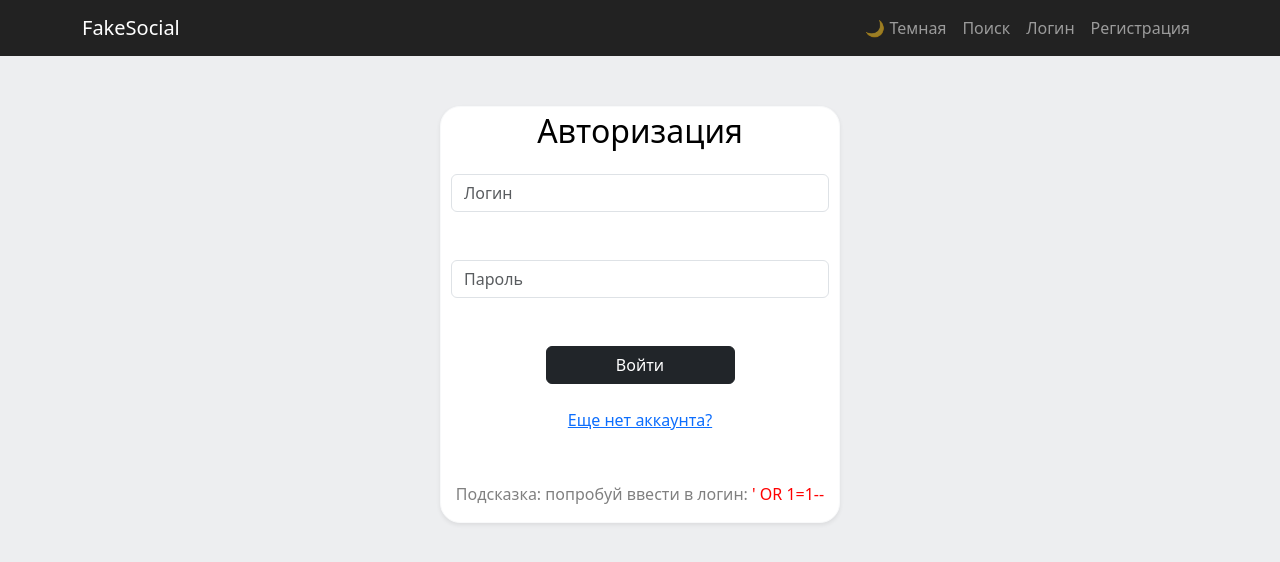
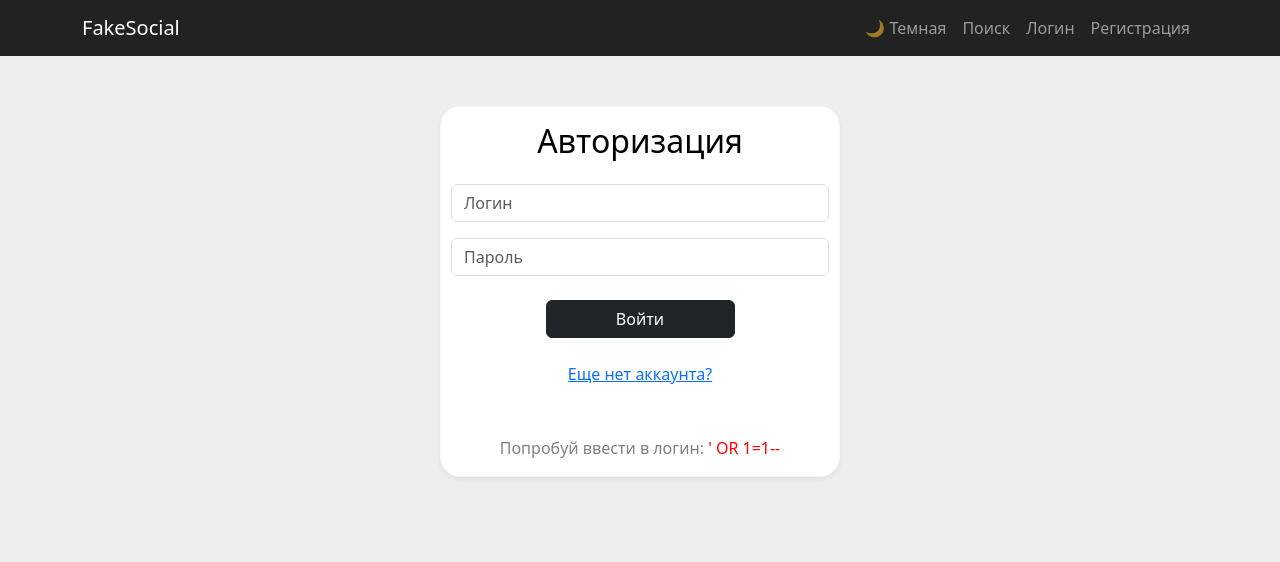
Before and after one commit to qvpvvq/diryavoe, a Vue app: page /login in a window 1280 px wide. Shown: the top 562 px of the page. Built offline with nearby package versions, Linux system fonts and the light colour scheme.

Commit message:
сделал нормальное переключение для тем на странице логина, убрал костыль через <br>

```diff
--- a/src/views/LoginView.vue
+++ b/src/views/LoginView.vue
@@ -1,42 +1,51 @@
 <script setup>
-import { ref } from "vue";
-import api from "@/api";
-import { isDark } from "@/themeState"
-import { RouterLink } from "vue-router";
+import { ref } from 'vue'
+import api from '@/api'
+import { isDark } from '@/themeState' // хз насколько норм идея так делать
+import { RouterLink } from 'vue-router'
 
-const username = ref("");
-const password = ref("");
-const status = ref("")
+const username = ref('')
+const password = ref('')
+const status = ref('')
 
 const handleLogin = async () => {
   try {
     const response = await api.post('/login', {
       username: username.value,
       password: password.value,
-    });
-    status.value = "ok" + (response.data.message || "Вход выполнен")
-  }
-  catch (error) {
-    status.value = "error" + (error.response?.data?.error || "Сервер недоступен")
+    })
+    status.value = 'ok' + (response.data.message || 'Вход выполнен')
+  } catch (error) {
+    status.value = 'error' + (error.response?.data?.error || 'Сервер недоступен')
   }
 }
 </script>
 
 <template>
   <div class="text-center login-page">
-    <div class="login-form border shadow-sm" :class="[isDark ? 'is-dark border-secondary' : 'border-light']">
+    <div
+      class="login-form border shadow-sm"
+      :class="[isDark ? 'is-dark border-secondary' : 'border-light']"
+    >
       <h2 class="mb-4">Авторизация</h2>
-      <form @submit.prevent="handleLogin">
-        <input class="form-control" type="text" v-model="username" placeholder="Логин"><br><br>
-        <input class="form-control" type="password" v-model="password" placeholder="Пароль"><br><br>
-        <button class="btn" :class="isDark ? 'btn-light' : 'btn-dark'" style="width: 50%;" type="submit">Войти</button>
+      <form @submit.prevent="handleLogin" class="d-flex flex-column align-items-center">
+        <input class="form-control mb-3" type="text" v-model="username" placeholder="Логин" />
+        <input class="form-control mb-4" type="password" v-model="password" placeholder="Пароль" />
+        <button
+          class="btn"
+          :class="isDark ? 'btn-light' : 'btn-dark'"
+          style="width: 50%"
+          type="submit"
+        >
+          Войти
+        </button>
       </form>
       <p class="mt-4">
         <RouterLink to="/register">Еще нет аккаунта?</RouterLink>
       </p>
       <p v-if="status">{{ status }}</p>
-      <div style="margin-top: 50px; color: gray;">
-        <p>Подсказка: попробуй ввести в логин: <span style="color: red;">' OR 1=1--</span></p>
+      <div style="margin-top: 50px; color: gray">
+        <p>Попробуй ввести в логин: <span style="color: red">' OR 1=1--</span></p>
       </div>
     </div>
   </div>
@@ -51,12 +60,29 @@ const handleLogin = async () => {
 
 .login-form {
   width: 400px;
-  padding: 5px 10px 0px 10px;
+  padding: 15px 10px 0px 10px;
   border-radius: 20px;
   background-color: white;
 
   &.is-dark {
     background-color: #222222;
+    color: white;
+
+    .form-control {
+      background-color: transparent !important;
+      color: white !important;
+      border: 1px solid #6c757d;
+
+      &::placeholder {
+        color: #adb5bd;
+      }
+
+      &:focus {
+        background-color: rgba(255, 255, 255, 0.05) !important;
+        border-color: #f8f9fa;
+        box-shadow: none;
+      }
+    }
   }
 }
 </style>
```
Also changed, not shown: 1 other file (tests, documents, lock files or other folders).
